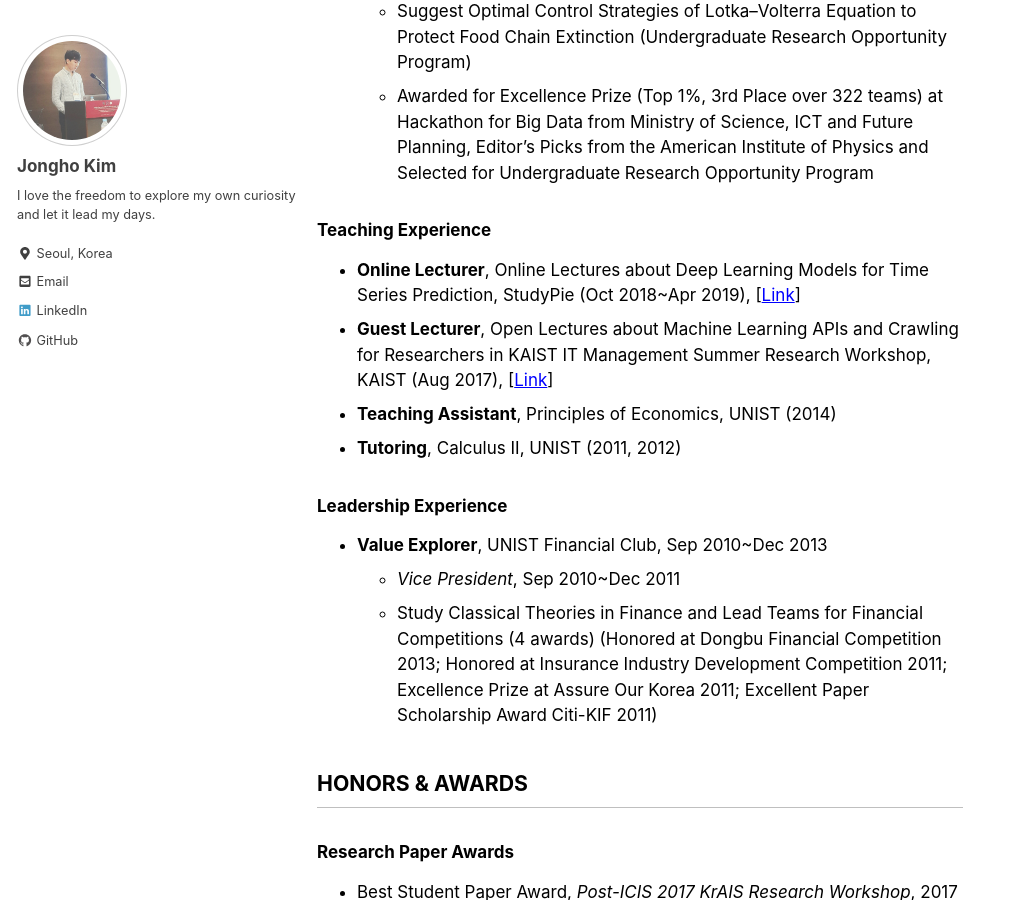
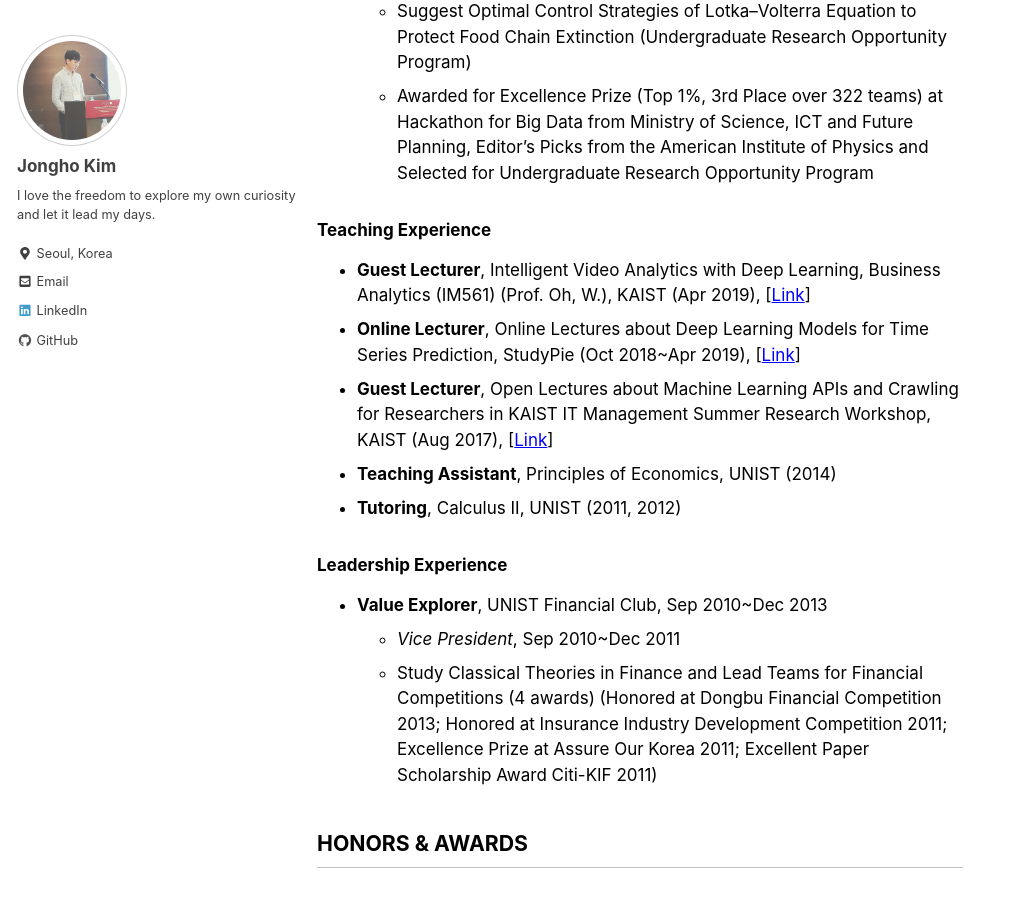
Before and after one commit to jonghkim/jonghkim.github.io, a Jekyll site: the page built from _pages/about.md, in a window 1280 px wide and 900 px high, scrolled down 1933 px. Shown: the whole window, without its empty margins (0-1009 px from the left). Built offline with Jekyll 4.4.1, drawn with Linux system fonts in a browser that asks for light colours; nearby versions of some CDN libraries.

Commit message:
add video intelligence lecture

```diff
--- a/_pages/about.md
+++ b/_pages/about.md
@@ -54,6 +54,7 @@ last_modified_at: 2019-03-19
     - Awarded for Excellence Prize (Top 1%, 3rd Place over 322 teams) at Hackathon for Big Data from Ministry of Science, ICT and Future Planning, Editor’s Picks from the American Institute of Physics and Selected for Undergraduate Research Opportunity Program
 
 ### Teaching Experience
+- **Guest Lecturer**, Intelligent Video Analytics with Deep Learning, Business Analytics (IM561) (Prof. Oh, W.), KAIST (Apr 2019), [[Link](https://https://github.com/jonghkim/kaist-video-analytics)]
 - **Online Lecturer**, Online Lectures about Deep Learning Models for Time Series Prediction, StudyPie (Oct 2018~Apr 2019), [[Link](https://studypie.co/)]
 - **Guest Lecturer**, Open Lectures about Machine Learning APIs and Crawling for Researchers in KAIST IT Management Summer Research Workshop, KAIST (Aug 2017), [[Link](https://sites.google.com/view/kaist-mis-session2017)]
 - **Teaching Assistant**, Principles of Economics, UNIST (2014)
```
